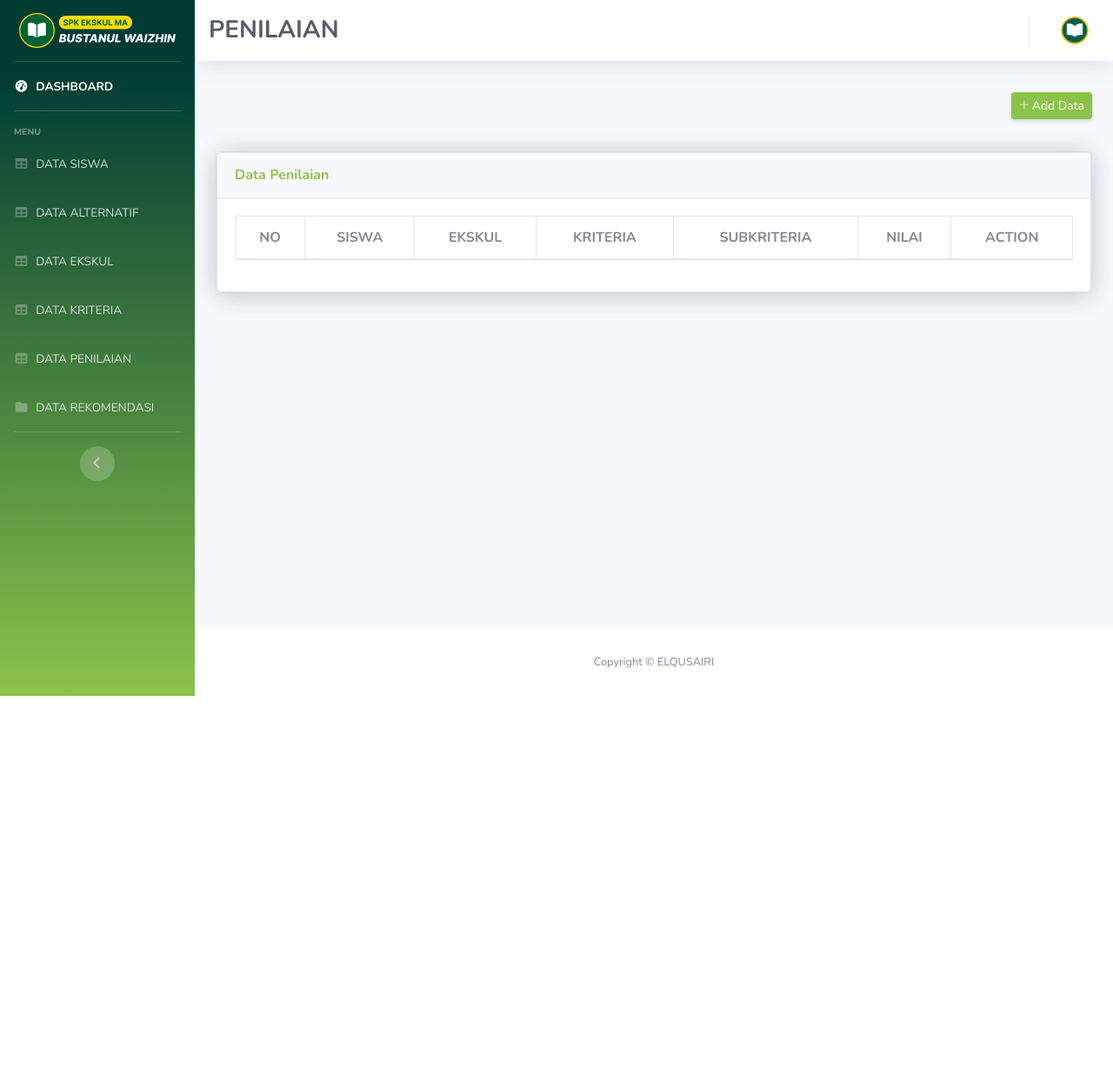
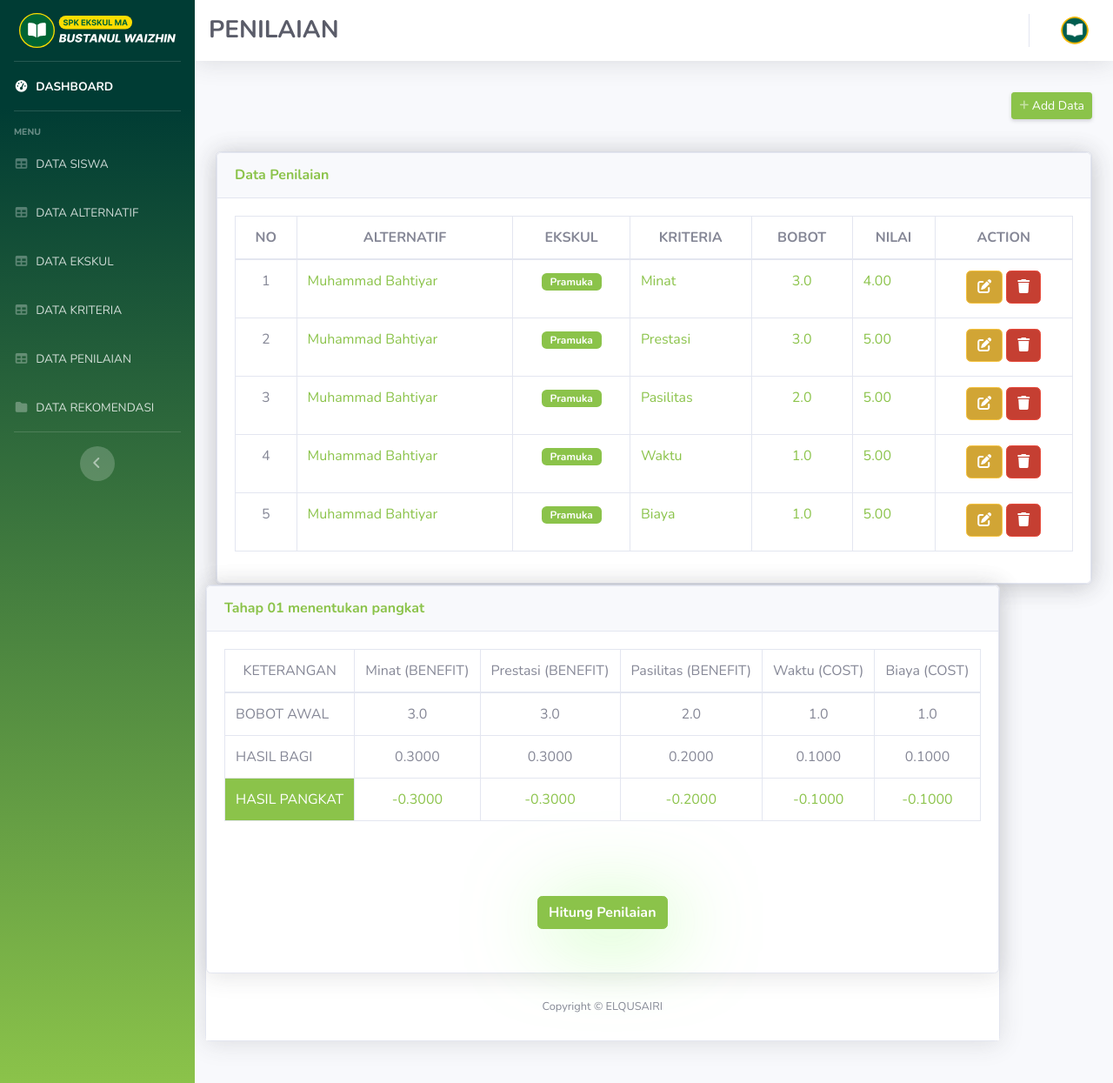
Before and after one commit to ENONGLOSKER/PJ-SPK-EKSKUL, a Django app: page /penilaian/ in a window 1280 px wide. Shown: the whole page at 87% size. Before the commit the page ends 800 px from the top, so only its background shows below. Run offline with Django 5.2, Linux system fonts and the light colour scheme; a user stored in the database is signed in; data comes from the database, SQL or seed files in the repository; data that the repository does not hold is empty; some libraries are stand-ins or nearby versions.

Commit message:
update: Weight calculation features

```diff
--- a/spk_ekskul_app/views.py
+++ b/spk_ekskul_app/views.py
@@ -1,7 +1,7 @@
 from django.shortcuts import render, redirect, get_object_or_404
 from .models import Alternatif, Kriteria, SubKriteria , Ekskul, Penilaian
 from .forms import AlternatifForm, KriteriaForm, EkskulForm, PenilaianForm, SubKriteriaForm
-from django.http import HttpResponse
+from django.http import HttpResponse, JsonResponse
 from django.contrib.auth import authenticate, login, logout
 from django.contrib import messages
 from django.contrib.auth.decorators import login_required
@@ -222,7 +222,27 @@ def ekskul_delete(request, id):
 @login_required
 def penilaian_list(request):
     penilaians = Penilaian.objects.all()
-    return render(request, 'dashboard_penilaian.html', {'penilaians': penilaians})
+    kriteria_bobot = Kriteria.objects.values('nama', 'bobot','jenis')
+    jlh_bobot = sum(kriteria['bobot'] for kriteria in kriteria_bobot)
+    jlh_item_bobot = [{'nama': item['nama'], 'bobot': item['bobot'] / jlh_bobot, 'jenis': item['jenis']} for item in kriteria_bobot]
+    hasil_pangkat = [
+        {
+            'nama': item['nama'],
+            'jenis': item['jenis'],
+            'pangkat': item['bobot'] * (1 if item['jenis'] == 'benefit' else -1)
+        }
+        for item in jlh_item_bobot
+    ]
+
+    print('data hasil pangkat =', hasil_pangkat)
+    context = {
+        'penilaians': penilaians,
+        'bobot': kriteria_bobot,
+        'jlh_bobot': jlh_bobot,
+        'jlh_item_bobot': jlh_item_bobot,
+        'hasil_pangkat': hasil_pangkat
+    }
+    return render(request, 'dashboard_penilaian.html', context)
 
 @login_required
 def penilaian_create(request):
@@ -236,8 +256,8 @@ def penilaian_create(request):
     return render(request, 'dashboard_form.html', {'form': form})
 
 @login_required
-def penilaian_update(request, pk):
-    penilaian = get_object_or_404(Penilaian, pk=pk)
+def penilaian_update(request, id):
+    penilaian = get_object_or_404(Penilaian, id=id)
     if request.method == 'POST':
         form = PenilaianForm(request.POST, instance=penilaian)
         if form.is_valid():
@@ -245,12 +265,18 @@ def penilaian_update(request, pk):
             return redirect('penilaian_list')
     else:
         form = PenilaianForm(instance=penilaian)
-    return render(request, 'penilaian_form.html', {'form': form})
+    return render(request, 'dashboard_form.html', {'form': form})
 
 @login_required
-def penilaian_delete(request, pk):
-    penilaian = get_object_or_404(Penilaian, pk=pk)
+def penilaian_delete(request, id):
+    penilaian = get_object_or_404(Penilaian, id=id)
     if request.method == 'POST':
         penilaian.delete()
         return redirect('penilaian_list')
     return render(request, 'penilaian_confirm_delete.html', {'penilaian': penilaian})
+
+def get_subkriteria(request):
+    kriteria_id = request.GET.get('kriteria_id')
+    subkriteria = SubKriteria.objects.filter(kriteria_id=kriteria_id).values('id', 'nama')  # Ganti 'nama' dengan field yang sesuai
+
+    return JsonResponse(list(subkriteria), safe=False)
--- a/spk_ekskul_project/urls.py
+++ b/spk_ekskul_project/urls.py
@@ -52,6 +52,6 @@ urlpatterns = [
     path('penilaian/create/', views.penilaian_create, name='penilaian_create'),
     path('penilaian/update/<int:id>/', views.penilaian_update, name='penilaian_update'),
     path('penilaian/delete/<int:id>/', views.penilaian_delete, name='penilaian_delete'),
-
+    path('get-subkriteria/',  views.get_subkriteria, name='get_subkriteria'),
 
 ]+ static(settings.MEDIA_URL, document_root=settings.MEDIA_ROOT)
--- a/templates/dashboard_kriteria.html
+++ b/templates/dashboard_kriteria.html
@@ -118,6 +118,7 @@
                                             <th>NO</th>
                                             <th>NAMA</th>
                                             <th>SIMBOL</th>
+                                            <th>BOBOT</th>
                                             <th>JENIS</th>
                                             <th>ACTION</th>
                                         </tr>
@@ -129,6 +130,7 @@
                                             <td class="text-center">{{forloop.counter}}</td>
                                             <td>{{data.simbol}}</td>
                                             <td><a href="{% url 'subkriteria_list' id=data.id %}">{{data.nama}}</a></td>
+                                            <td>{{data.bobot}}</td>
                                             <td class="text-center">
                                                 <span class="badge bg-primary text-white" style="padding: 4px 10px">{{data.jenis}}</span>
                                             </td>
--- a/templates/dashboard_penilaian.html
+++ b/templates/dashboard_penilaian.html
@@ -101,8 +101,8 @@
                             class="fas fa-plus fa-sm text-white-50"></i> Add Data
                     </a>
         </div>
-
-        <div class="row">
+        <!-- data penilaian -->
+        <div class="row mb-4">
             <!-- Area tabel -->
             <div class="col-xl-12 col-lg-9">
                 <div class="card shadow mb-UKM 4">
@@ -116,29 +116,28 @@
                                 <thead class="text-center">
                                     <tr>
                                         <th>NO</th>
-                                        <th>SISWA</th>
+                                        <th>ALTERNATIF</th>
                                         <th>EKSKUL</th>
                                         <th>KRITERIA</th>
-                                        <th>SUBKRITERIA</th>
+                                        <th>BOBOT</th>
                                         <th>NILAI</th>
                                         <th>ACTION</th>
                                     </tr>
                                 </thead>
                                 <tbody>
-
-                                    {%for data in penilaians%}
+                                    {% for data in penilaians %}
                                     <tr style="text-transform: capitalize;">
-                                        <td class="text-center">{{forloop.counter}}</td>
-                                        <td><a href="">{{data.siswa}}</a></td>
+                                        <td class="text-center">{{ forloop.counter }}</td>
+                                        <td><a href="">{{ data.alternatif }}</a></td>
                                         <td class="text-center">
                                             <span class="badge bg-primary text-white"
                                                 style="padding: 4px 10px">{{data.ekskul}}</span>
                                         </td>
-                                        <td><a href="">{{data.kriteria}}</a></td>
-                                        <td><a href="">{{data.sub_kriteria}}</a></td>
-                                        <td><a href="">{{data.nilai}}</a></td>
+                                        <td><a href="">{{ data.kriteria }}</a></td>
+                                        <td class="text-center"><a href="">{{ data.kriteria.bobot }}</a></td>
+                                        <td><a href="">{{ data.nilai }}</a></td>
                                         <td class="text-center">
-                                            <a href="{% url 'update_alternatif' id=data.id %}"
+                                            <a href="{% url 'penilaian_update' id=data.id %}"
                                                 class="btn btn-warning btn-icon-split mb-1 ">
                                                 <span class="icon text-white-25">
                                                     <i class="fas fa-edit"></i>
@@ -153,62 +152,68 @@
                                                 </span>
                                             </a>
                                         </td>
-
                                     </tr>
-                                    {%endfor%}
+                                    {% endfor %}
                                 </tbody>
                             </table>
-                            <!-- Pagination -->
-                            <!-- <div class="d-flex justify-content-center">
-                                    <ul class="pagination">
-                                        {% if datas.has_previous %}
-                                            <li class="page-item"><a class="page-link" href="?cari={{ request.GET.cari|default_if_none:'' }}&page={{ datas.previous_page_number }}">Previous</a></li>
-                                        {% else %}
-                                            <li class="page-item disabled"><span class="page-link">Previous</span></li>
-                                        {% endif %}
-
-                                        {% for num in datas.paginator.page_range %}
-                                            {% if datas.number == num %}
-                                                <li class="page-item active"><span class="page-link">{{ num }}</span></li>
-                                            {% else %}
-                                                <li class="page-item"><a class="page-link" href="?cari={{ request.GET.cari|default_if_none:'' }}&page={{ num }}">{{ num }}</a></li>
-                                            {% endif %}
-                                        {% endfor %}
-
-                                        {% if datas.has_next %}
-                                            <li class="page-item"><a class="page-link" href="?cari={{ request.GET.cari|default_if_none:'' }}&page={{ datas.next_page_number }}">Next</a></li>
-                                        {% else %}
-                                            <li class="page-item disabled"><span class="page-link">Next</span></li>
-                                        {% endif %}
-                                    </ul>
-                                </div> -->
                         </div>
                         </div>
                         </div>
                         </div>
+                        <!-- bobot -->
+                        <div class="row mb-4">
+                            <!-- Area tabel -->
+                            <div class="col-xl-12 col-lg-9">
+                                <div class="card shadow mb-UKM 4">
+                                    <!-- Card Header - Dropdown -->
+                                    <div class="card shadow">
+                                        <div class="card-header py-3">
+                                            <h6 class="m-0 font-weight-bold text-primary">Tahap 01 menentukan pangkat</h6>
+                                        </div>
+                                        <div class="card-body table-responsive">
+                                            <table class="table table-bordered" id="dataTable" width="100%" cellspacing="0">
+                                                <thead class="text-center">
+                                                    <tr style="text-transform: capitalize;">
+                                                        <td>KETERANGAN</td>
+                                                        {% for data in bobot %}
+                                                        <td class="text-center">{{ data.nama }} ({{ data.jenis }})</td>
+                                                        {% endfor %}
+                                                        <!-- <td>JUMLAH</td> -->
+                                                    </tr>
+                                                </thead>
+                                                <tbody>
+                                                    <tr>
+                                                        <td class="">BOBOT AWAL</td>
+                                                        {% for data in bobot %}
+                                                        <td class="text-center">{{ data.bobot }}</td>
+                                                        {% endfor %}
+                                                        <!-- <td class="text-center font-weight-bold text-primary">{{jlh_bobot}}</td> -->
+                                                    </tr>
+                                                    <tr>
+                                                        <td class="">HASIL BAGI</td>
+                                                        {% for data in jlh_item_bobot %}
+                                                        <td class="text-center">{{ data.bobot|floatformat:4 }}</td>
+                                                        {% endfor %}
+                                                    </tr>
+                                                    <tr>
+                                                        <td class="bg-primary text-white">HASIL PANGKAT</td>
+                                                        {% for data in hasil_pangkat %}
+                                                        <td class="text-center text-primary">{{ data.pangkat|floatformat:4 }}</td>
+                                                        {% endfor %}
+                                                    </tr>
+                                                </tbody>
+                                            </table>
+                                        </div>
+
+                            <!-- tombol hitung -->
+                            <div class="" style="margin: 50px 0; display: flex; align-items: center; justify-content: center;">
+                                <button class="btn btn-primary font-weight-bold" style="box-shadow: 10px 10px 90px #97fe7aa5;">Hitung
+                                    Penilaian</button>
                             </div>
     </div>
 
-</div>
-
-
     {%endblock konten%}
-
-
     <!-- SCRIPT -->
     {%block script%}
-<script>
-    document.addEventListener("DOMContentLoaded", function () {
-        const currencyElements = document.querySelectorAll('.currency');
-        currencyElements.forEach(function (element) {
-            const amount = parseFloat(element.textContent);
-            const formattedAmount = new Intl.NumberFormat('id-ID', {
-                style: 'currency',
-                currency: 'IDR'
-            }).format(amount);
-            element.textContent = formattedAmount;
-        });
-    });
-</script>
 
     {%endblock script%}
--- a/templates/index.html
+++ b/templates/index.html
@@ -19,7 +19,6 @@
 <!-- Content container -->
 <div class="container">
   <h1>Decision Support System for Selection of Extracurricular Activities</h1>
-  <!-- <h1>Sistem Pendukung Keputusan Penentuan Kegiatan Ekskul</h1> -->
   <p id="title">Sistem Pendukung Keputusan Pemilihan Kegiatan Ekskul</p>
   <div class="form-container">
     <h3>Authentication</h3>
```
Also changed, not shown: spk_ekskul_app/forms.py (+12 -2 lines), spk_ekskul_app/models.py (+5 -4 lines), templates/dashboard_form.html (+23 -0 lines), db.sqlite3, spk_ekskul_app/migrations/0006_penilaian_ekskul_alter_penilaian_alternatif_and_more.py (added), spk_ekskul_app/migrations/0007_alter_penilaian_nilai.py (added). Lines whose indentation alone changed are shown as unchanged.
